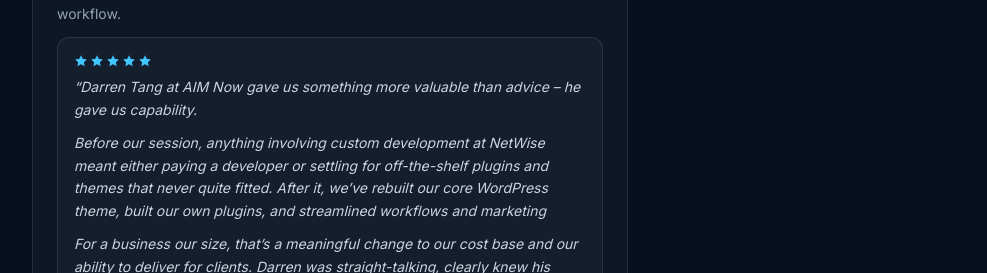
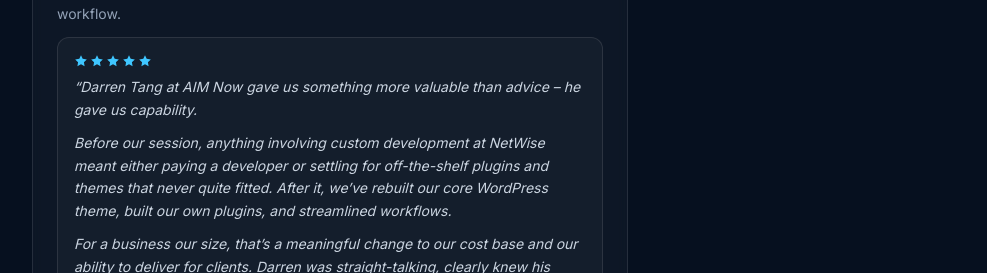
Before and after one commit to darrentang-ai/aimnow, a React (Vite) app: page / in a window 1280 px wide. Shown: the part 4720-4993 px from the top of the page, without its empty margins (0-987 px from the left). Built offline with nearby package versions, Linux system fonts and the light colour scheme.

Commit message:
Tidy NetWise testimonial wording
Complete the sentence with a closing period instead of trailing off.

```diff
--- a/src/components/Projects.jsx
+++ b/src/components/Projects.jsx
@@ -61,7 +61,7 @@
           // Longer testimonial — quote takes an array, one entry per paragraph.
           quote: [
             'Darren Tang at AIM Now gave us something more valuable than advice – he gave us capability.',
-            'Before our session, anything involving custom development at NetWise meant either paying a developer or settling for off-the-shelf plugins and themes that never quite fitted. After it, we’ve rebuilt our core WordPress theme, built our own plugins, and streamlined workflows and marketing',
+            'Before our session, anything involving custom development at NetWise meant either paying a developer or settling for off-the-shelf plugins and themes that never quite fitted. After it, we’ve rebuilt our core WordPress theme, built our own plugins, and streamlined workflows.',
             'For a business our size, that’s a meaningful change to our cost base and our ability to deliver for clients. Darren was straight-talking, clearly knew his stuff, and tailored everything to how our business actually operates rather than giving us a generic AI pitch.',
             'Worth every penny. If you’re an SME owner wondering whether AI consultancy is worth the time, it is – provided you get the right consultant.',
           ],
```
